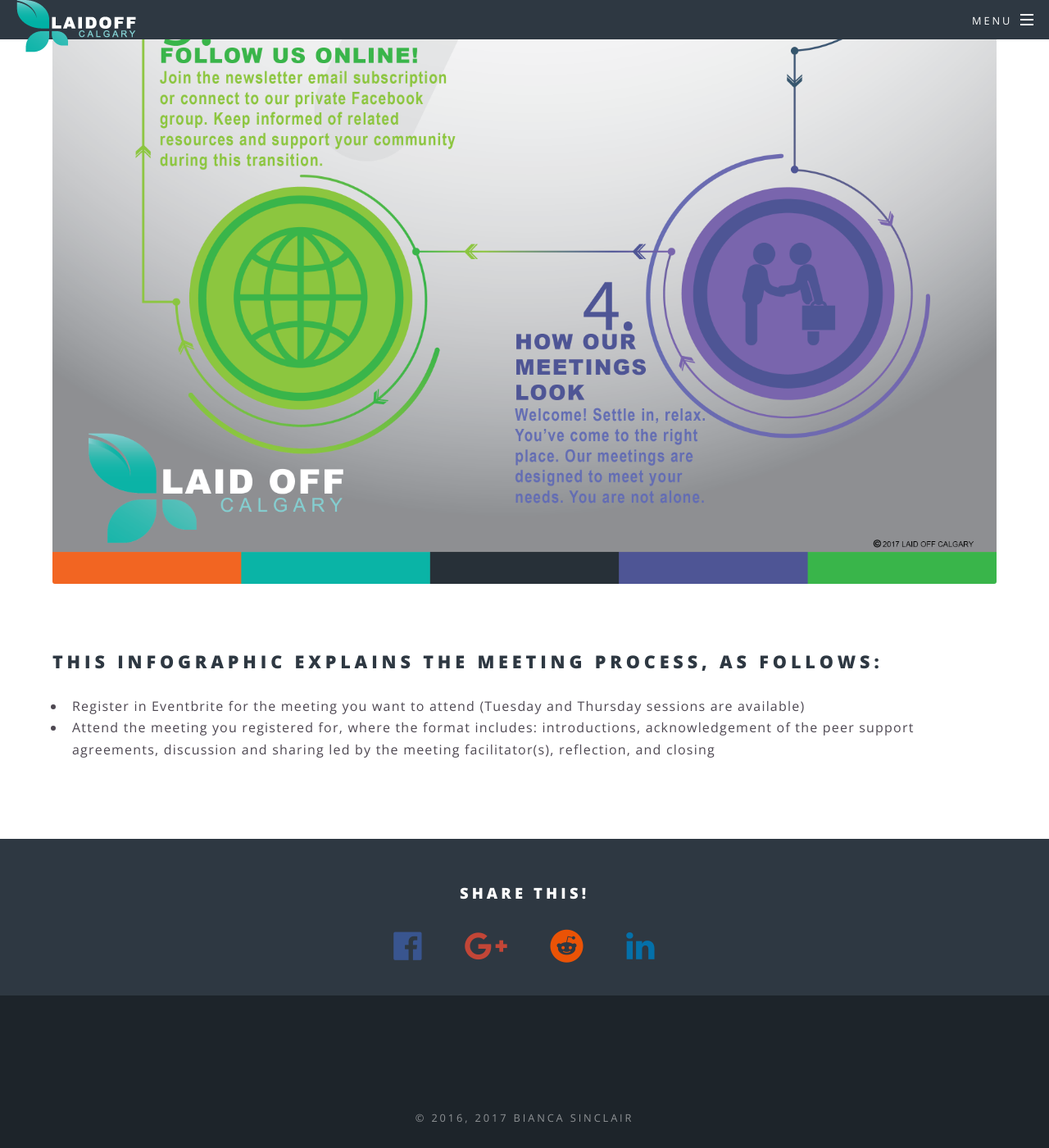
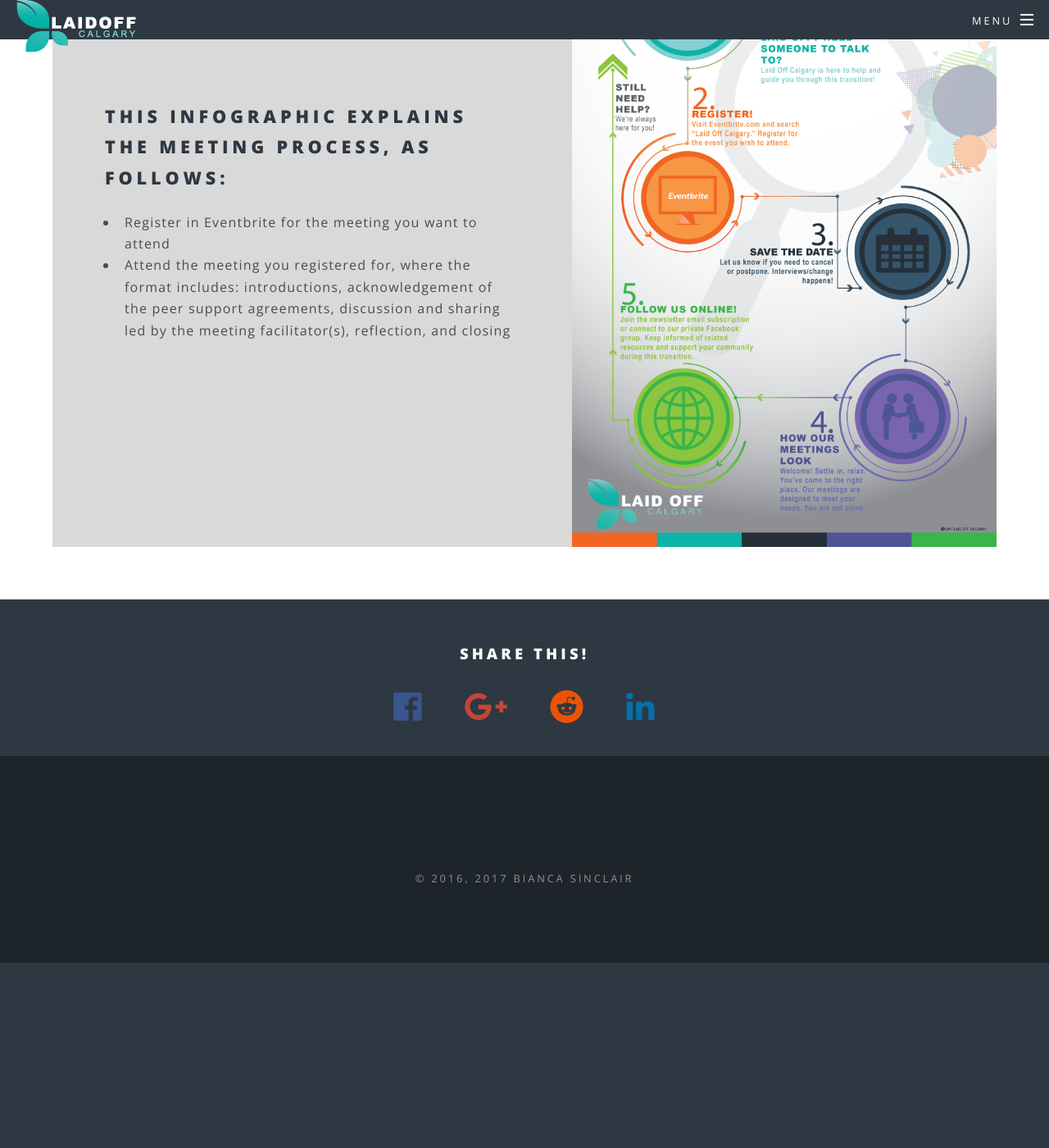
Before and after one commit to rookiedk/rookiedk.github.io, a Jekyll site: the page built from aboutus.html, in a window 1280 px wide and 1400 px high, scrolled down 1485 px. Shown: the whole window at 82% size. Built offline with Jekyll 4.4.1, drawn with Linux system fonts in a browser that asks for light colours; nearby versions of some CDN libraries; after the commit the page ends 2659 px from its top, so only the background shows below that.

Commit message:
revert back to old infograph-style

```diff
--- a/aboutus.html
+++ b/aboutus.html
@@ -8,16 +8,18 @@
   <div class="box alt">
 					<div class="row uniform 50%">
 						<div class="12u">
-              <a href="{{ site.baseurl }}/images/infograph.pdf" target="_blank"><span class="image fit"><img src="images/info-1.png" alt="pre-infograph" /></span>
+              <span class="image fit"><img src="images/pre-info.png" alt="pre-infograph" /></span>
             </div>
           </div>
   </div>
 </section>
-<section>
-  <div class="content">
+
+  <section class="spotlight">
+    <div class="image"><a href="{{ site.baseurl }}/images/infograph.pdf" target="_blank"> <img src="images/info-1.png" alt="infograph"></a></div>
+    <div class="content">
     <h2>This infographic explains the meeting process, as follows: </h2>
     <ul >
-      <li> Register in Eventbrite for the meeting you want to attend (Tuesday and Thursday sessions are available)</li>
+      <li> Register in Eventbrite for the meeting you want to attend</li>
       <li> Attend the meeting you registered for, where the format includes: introductions, acknowledgement of the peer support agreements, discussion and sharing led by the meeting facilitator(s), reflection, and closing</li>
     </ul>
   </div>
```
